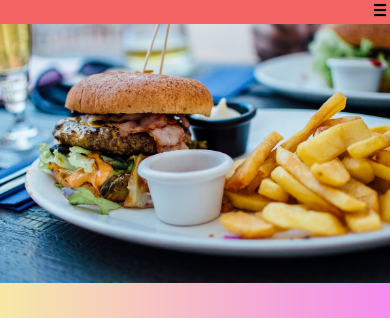
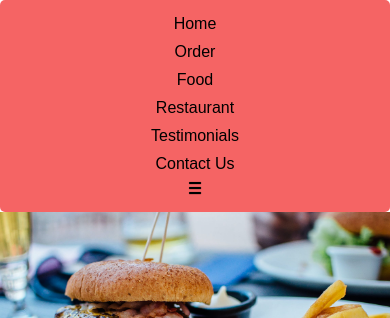
Before and after one commit to Rishabhpathak22/task1, a plain HTML site: page index.html in a window 390 px wide. Shown: the top 318 px of the page. Drawn offline with Linux system fonts and the light colour scheme.

Commit message:
nd commit

```diff
--- a/index.css
+++ b/index.css
@@ -149,11 +149,19 @@ a{
 /* Responsive styles */
 @media screen and (max-width: 576px) {
     .unordered-list-nav {
+        display: flex;
         flex-direction: column;
+        background-color: #f56464;
+        padding: 10px;
+        border-radius: 5px;
     }
 
     .unordered-li {
-        display: none;
+        margin: 5px 0;
+        text-align: center;
+    }
+    .list-image {
+        align-self: center;
     }
 
     .top-section-container {
```
